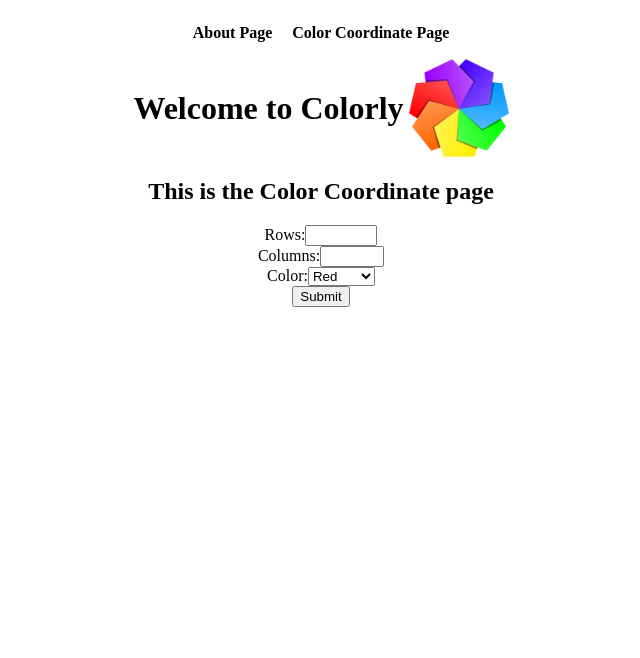
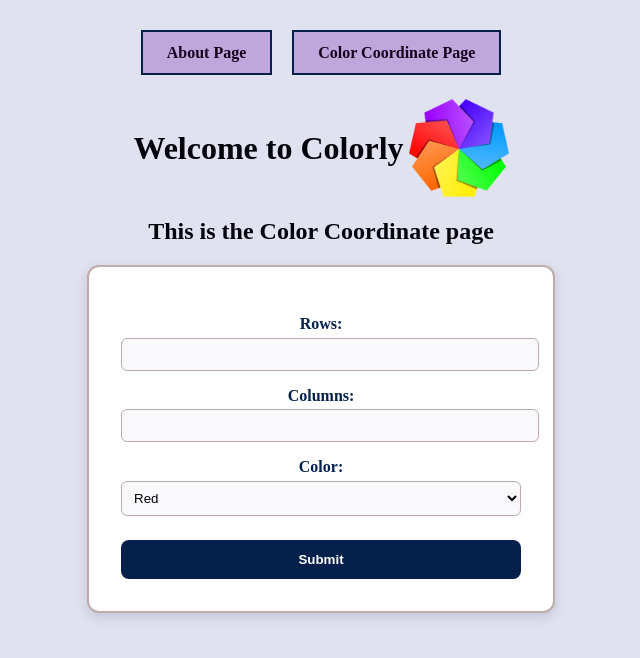
Before and after one commit to neljson/t19-project, an Angular app: page /color-coordinate in a window 1280 px wide. Shown: the top 658 px of the page, without its empty margins (319-959 px from the left). Built offline with nearby package versions, Linux system fonts and the light colour scheme.

Commit message:
Created 5 color color pallete and styled components according to contrast ratio

```diff
--- a/src/app/about.component.css
+++ b/src/app/about.component.css
@@ -12,6 +12,10 @@
     align-items: center;
     text-align: center;
     max-width: 200px;
+    padding: 10px;
+    border: 4px solid #05204A;
+    border-radius: 12px;
+    background-color: #BFA7DC;
 }
 
 .team-member img {
@@ -25,4 +29,31 @@
 .bio h3 {
     margin: 0.5rem 0 0.2rem;
     font-size: 1.1rem;
+    text-decoration: underline;
+    color: #02020A;
 }
+
+.bio p {
+    background-color: white;
+    padding: 8px;
+    border-radius: 8px;
+    height: 300px;
+    border: 2px solid #BFACAA;
+}
+
+/* Color Pallete:
+
+- #BFACAA
+- #02020A
+- #05204A
+- #BFA7DC
+- #E1E2EF
+
+/*
+
+/* Background to text contrast ratio for this component:
+
+Background 1: #BFA7DC, Foreground 1: #02020A = ratio: 10:1
+Background 2: #ffffff, Foreground 2: #02020A = ratio: 20:1
+
+*/
--- a/src/app/app.component.css
+++ b/src/app/app.component.css
@@ -1,3 +1,7 @@
+nav {
+    padding: 20px
+}
+
 nav ul {
     list-style: none;
     display: flex;
@@ -7,13 +11,16 @@ nav ul {
 
 nav ul li a {
     text-decoration: none;
-    color: black;
+    color: #16001E;
     font-weight: bold;
     transition: color 0.3s;
+    border: 2px solid #05204A;
+    background-color: #BFA7DC;
+    padding: 12px 24px;
 }
 
 nav ul li a:hover {
-    color: blue;
+    background-color: #AA8BD0;
 }
 
 .navbar {
@@ -42,3 +49,19 @@ nav ul li a:hover {
     padding: 0;
     box-sizing: border-box;
 }
+
+/* Color Pallete:
+
+- #BFACAA
+- #02020A
+- #05204A
+- #BFA7DC
+- #E1E2EF
+
+/*
+
+/* Background to text contrast ratio for this component:
+
+Background 1: #BFA7DC;, Foreground 1: #05204A; = ratio: 8:1
+
+*/
--- a/src/app/colorcoordinate.component.css
+++ b/src/app/colorcoordinate.component.css
@@ -0,0 +1,62 @@
+form#colorForm {
+    max-width: 400px;
+    margin: 0 auto;
+    background-color: #ffffff;
+    padding: 2rem;
+    border-radius: 12px;
+    box-shadow: 0 4px 12px rgba(5, 32, 74, 0.15);
+    border: 2px solid #BFACAA;
+}
+
+label {
+    display: block;
+    margin-top: 1rem;
+    font-weight: bold;
+    color: #05204A;
+}
+
+input,
+select {
+    width: 100%;
+    padding: 0.5rem;
+    margin-top: 0.3rem;
+    border: 1px solid #BFACAA;
+    border-radius: 6px;
+    background-color: #F9F9FB;
+    color: #02020A;
+}
+
+button {
+    margin-top: 1.5rem;
+    width: 100%;
+    padding: 0.75rem;
+    background-color: #05204A;
+    color: #ffffff;
+    font-weight: bold;
+    border: none;
+    border-radius: 8px;
+    cursor: pointer;
+    transition: background-color 0.3s;
+}
+
+button:hover {
+    background-color: #A080C5;
+}
+
+/* Color Pallete:
+
+- #BFACAA
+- #02020A
+- #05204A
+- #BFA7DC
+- #E1E2EF
+
+/*
+
+/* Background to text contrast ratio for this component:
+
+Background 1: #E1E2EF, Foreground 1: #02020A = ratio: 16:1
+Background 2: #ffffff, Foreground 2: #02020A = ratio: 20:1
+Background 3: #05204A, Foreground 3: #ffffff = ratio: 16:1
+
+*/
--- a/src/styles.css
+++ b/src/styles.css
@@ -1 +1,22 @@
 /* You can add global styles to this file, and also import other style files */
+
+body {
+    color: #02020A;
+    background-color: #E1E2EF;
+}
+
+/* Color Pallete:
+
+- #BFACAA
+- #02020A
+- #05204A
+- #BFA7DC
+- #E1E2EF
+
+/*
+
+/* Background to text contrast ratio for this page:
+
+Background 1: #E1E2EF, Foregound 1: #02020A = ratio: 16:1
+
+*/
```
